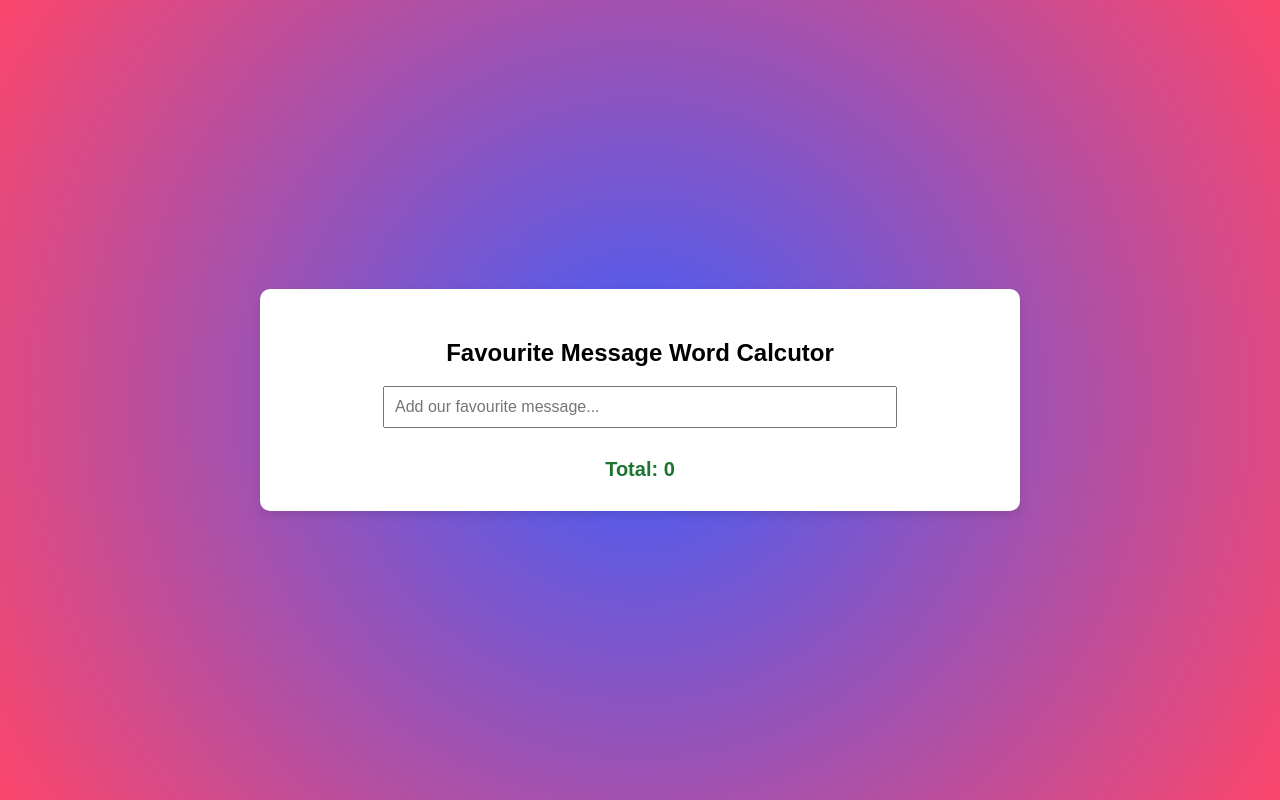
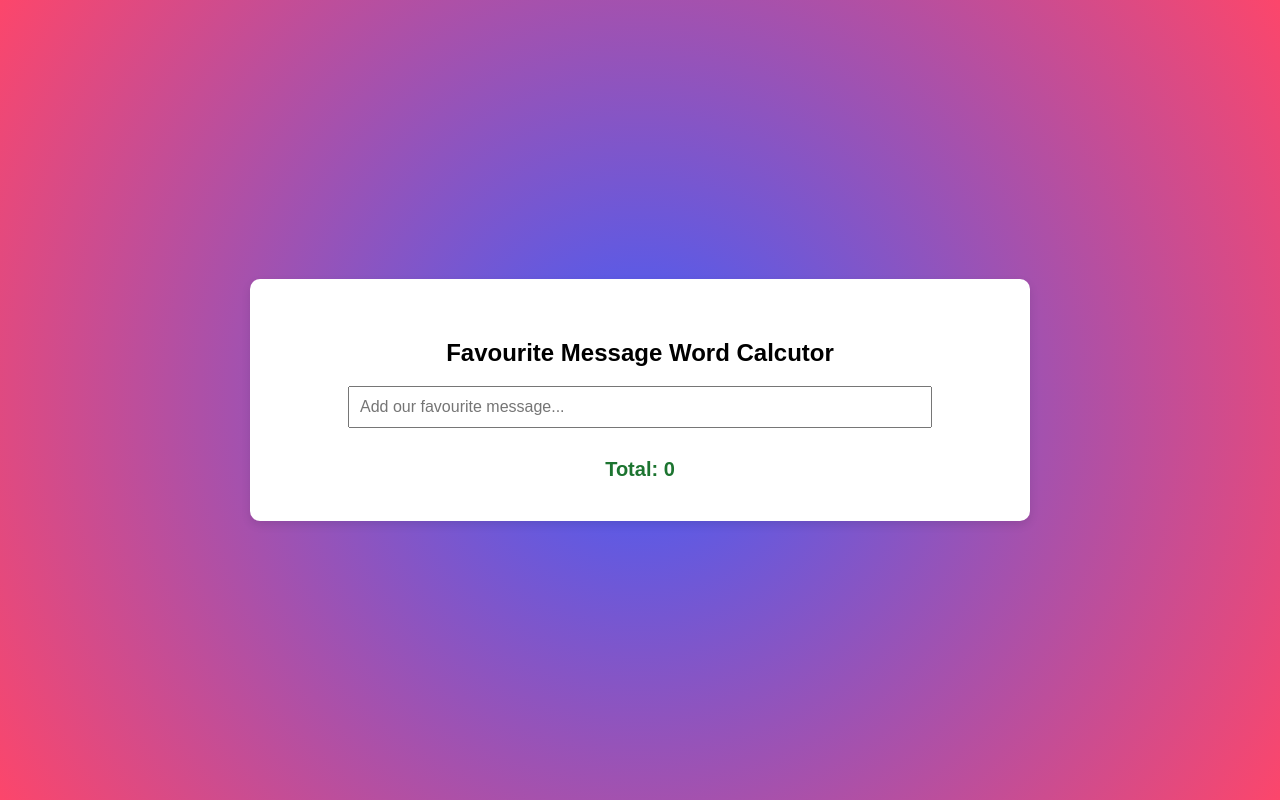
Before and after one commit to gilbertKorir/word-sum, a plain HTML site: page index.html in a window 1280 px wide. Drawn offline with Linux system fonts and the light colour scheme.

Commit message:
first commit

```diff
--- a/index.html
+++ b/index.html
@@ -18,10 +18,10 @@
 
     .container {
       background: white;
-      padding: 30px;
+      padding: 40px;
       border-radius: 10px;
       box-shadow: 0 4px 10px rgba(0, 0, 0, 0.1);
-      width: 70%;
+      width: 80%;
       max-width: 700px;
       transition: background-color 0.3s ease;
       text-align: center;
@@ -33,7 +33,7 @@
     }
 
     input {
-      width: 70%;
+      width: 80%;
       padding: 10px;
       font-size: 16px;
       margin-bottom: 20px;
```
